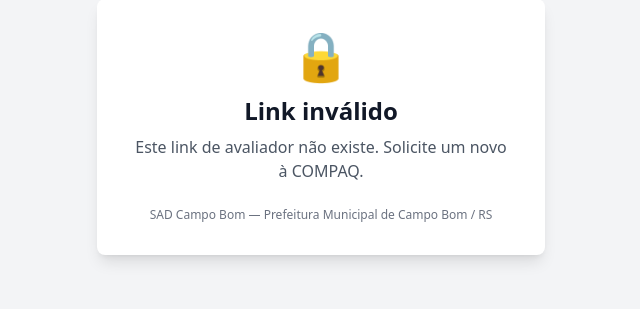
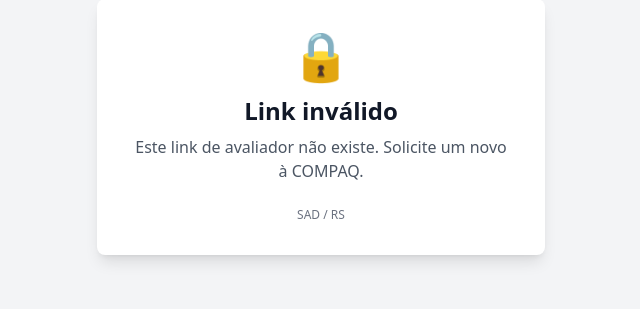
Before and after one commit to rivhock/sad, a Laravel app: page /avaliador-externo/1 in a window 1280 px wide. Shown: the part 273-582 px from the top of the page, without its empty margins (319-959 px from the left). Run offline with Laravel 12, Linux system fonts and the light colour scheme; data that the repository does not hold is empty; parts of the project's set-up code (start-up, migrations or seed data) failed here and were passed over; some libraries are stand-ins or nearby versions.

Commit message:
Update invalido.blade.php

```diff
--- a/resources/views/avaliador-externo/invalido.blade.php
+++ b/resources/views/avaliador-externo/invalido.blade.php
@@ -10,7 +10,7 @@
         <div class="text-5xl mb-4">🔒</div>
         <h1 class="text-2xl font-bold text-gray-900 mb-2">Link inválido</h1>
         <p class="text-gray-600 mb-6">Este link de avaliador não existe. Solicite um novo à COMPAQ.</p>
-        <div class="text-xs text-gray-500">SAD Campo Bom — Prefeitura Municipal de Campo Bom / RS</div>
+        <div class="text-xs text-gray-500">SAD  / RS</div>
     </div>
 </body>
 </html>
```
